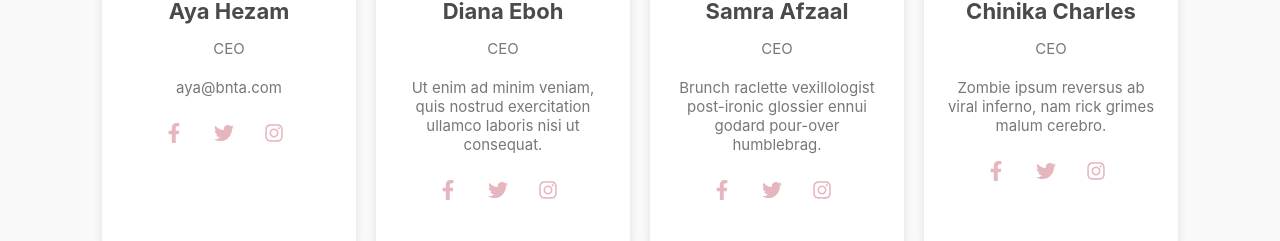
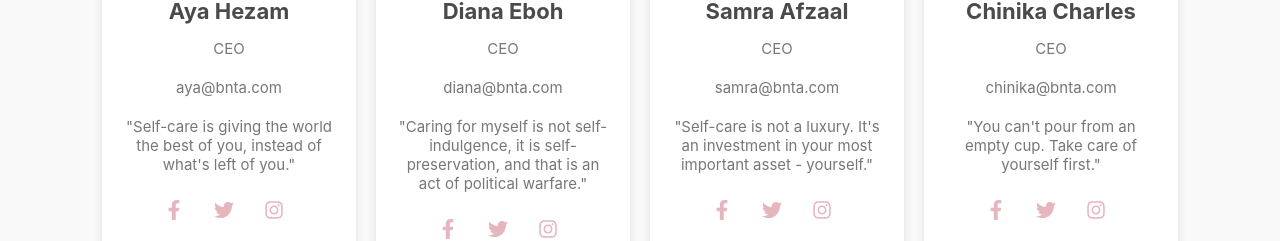
Before and after one commit to samra-a/Capstone_Project_GRWM, a React (Create React App) app in the folder grwm_interface/: page /#/ in a window 1280 px wide. Shown: the part 594-835 px from the top of the page. Built offline with nearby package versions, Linux system fonts and the light colour scheme; no server answers.

Commit message:
quotes in cards

```diff
--- a/grwm_interface/src/App.css
+++ b/grwm_interface/src/App.css
@@ -305,6 +305,10 @@
 
 
 
+
+
+
+
 /* _____________FOOTER______________ */
 
 .container{
--- a/grwm_interface/src/components/MeetTeam.js
+++ b/grwm_interface/src/components/MeetTeam.js
@@ -21,9 +21,10 @@ const MeetTeam = () => {
             <img src={Aya} alt="team" />
             <h3 className="name">Aya Hezam</h3>
             <p className="job">CEO</p>
-            <p className="info">
+            <p className="email">
               aya@bnta.com
             </p>
+            <p className="quote">"Self-care is giving the world the best of you, instead of what's left of you."</p>
 
             <ul className="icons">
               <li>
@@ -65,10 +66,10 @@ const MeetTeam = () => {
             <img src={Diana} alt="team" />
             <h3 className="name">Diana Eboh</h3>
             <p className="job">CEO</p>
-            <p className="info">
-              Ut enim ad minim veniam, quis nostrud exercitation ullamco laboris
-              nisi ut consequat.
+            <p className="email">
+              diana@bnta.com
             </p>
+            <p className="quote">"Caring for myself is not self-indulgence, it is self-preservation, and that is an act of political warfare."</p>
 
             <ul className="icons">
               <li>
@@ -110,10 +111,10 @@ const MeetTeam = () => {
             <img src={Samra} alt="team" />
             <h3 className="name">Samra Afzaal</h3>
             <p className="job">CEO</p>
-            <p className="info">
-              Brunch raclette vexillologist post-ironic glossier ennui godard
-              pour-over humblebrag.
+            <p className="email">
+              samra@bnta.com
             </p>
+            <p className="quote">"Self-care is not a luxury. It's an investment in your most important asset - yourself."</p>
 
             <ul className="icons">
               <li>
@@ -155,10 +156,10 @@ const MeetTeam = () => {
             <img src={Chinika} alt="team" />
             <h3 className="name">Chinika Charles</h3>
             <p className="job">CEO</p>
-            <p className="info">
-              Zombie ipsum reversus ab viral inferno, nam rick grimes malum
-              cerebro.
+            <p className="email">
+              chinika@bnta.com
             </p>
+            <p className="quote">"You can't pour from an empty cup. Take care of yourself first." </p>
 
             <ul className="icons">
               <li>
```
